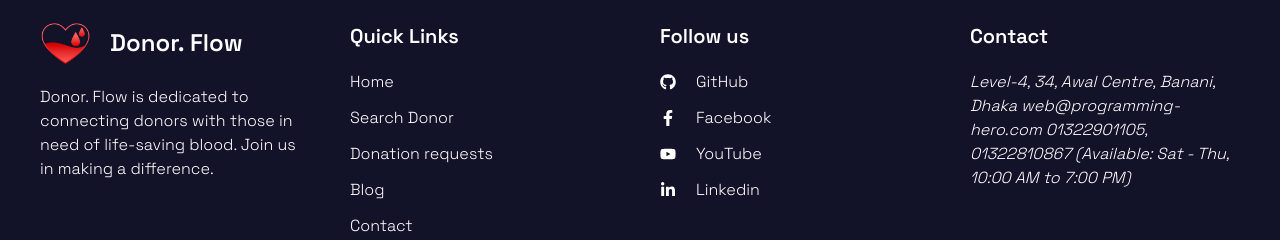
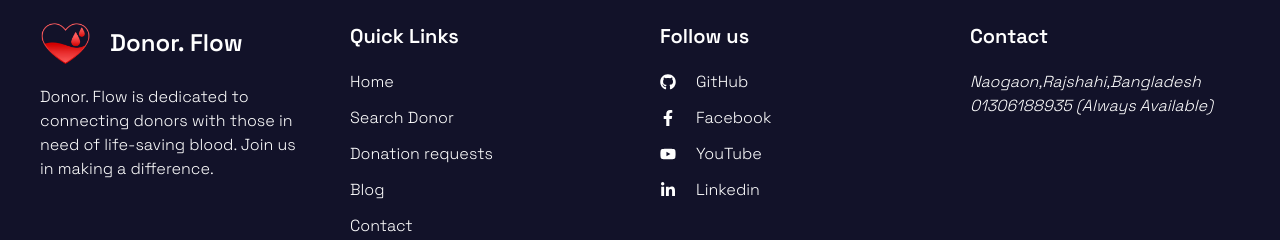
Before and after one commit to whoishasan/A12-Client, a React (Vite) app: page /blogs in a window 1280 px wide. Shown: the part 2574-2814 px from the top of the page. Built offline with nearby package versions, Linux system fonts and the light colour scheme; no server answers; a web font is replaced by a local one.

Commit message:
footer section polished

```diff
--- a/src/components/Footer.jsx
+++ b/src/components/Footer.jsx
@@ -89,9 +89,7 @@ const Footer = () => {
             <div className="flex flex-col w-full gap-5">
               <h3 className="font-semibold text-xl">Contact</h3>
               <address className="space-y-3 flex flex-col">
-                Level-4, 34, Awal Centre, Banani, Dhaka web@programming-hero.com
-                01322901105, 01322810867 (Available: Sat - Thu, 10:00 AM to 7:00
-                PM)
+                Naogaon,Rajshahi,Bangladesh 01306188935 (Always Available)
               </address>
             </div>
           </div>
@@ -111,22 +109,22 @@ export default Footer;
 
 export const FollowUs = [
   {
-    path: "https://github.com/Stackmastery",
+    path: "https://github.com/whoishasan",
     name: "GitHub",
     icon: <FaGithub />,
   },
   {
-    path: "https://www.facebook.com/programmingherowebcourse",
+    path: "https://www.facebook.com/X10.Alvee",
     name: "Facebook",
     icon: <FaFacebookF />,
   },
   {
-    path: "https://www.youtube.com/c/ProgrammingHeroCommunity",
+    path: "https://www.youtube.com",
     name: "YouTube",
     icon: <FaYoutube />,
   },
   {
-    path: "https://www.linkedin.com/company/programminghero/",
+    path: "https://www.linkedin.com/in/web-developer-mehedihasan",
     name: "Linkedin",
     icon: <FaLinkedinIn />,
   },
```
